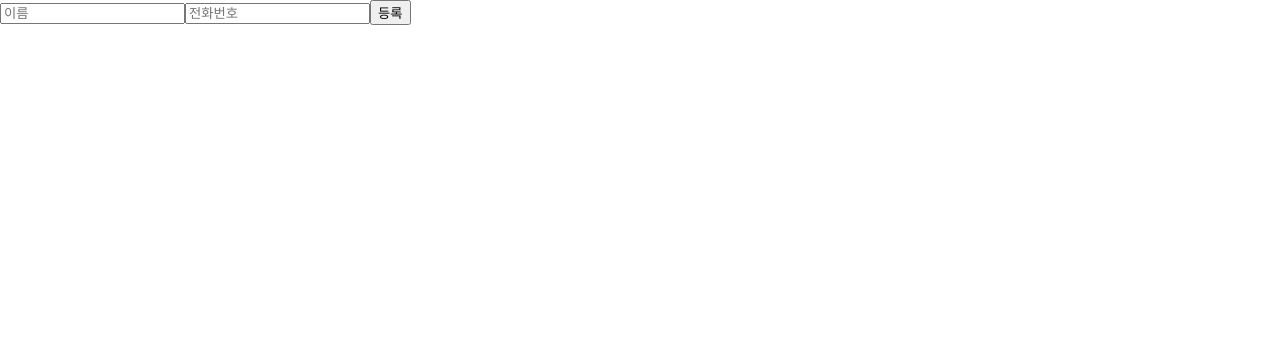
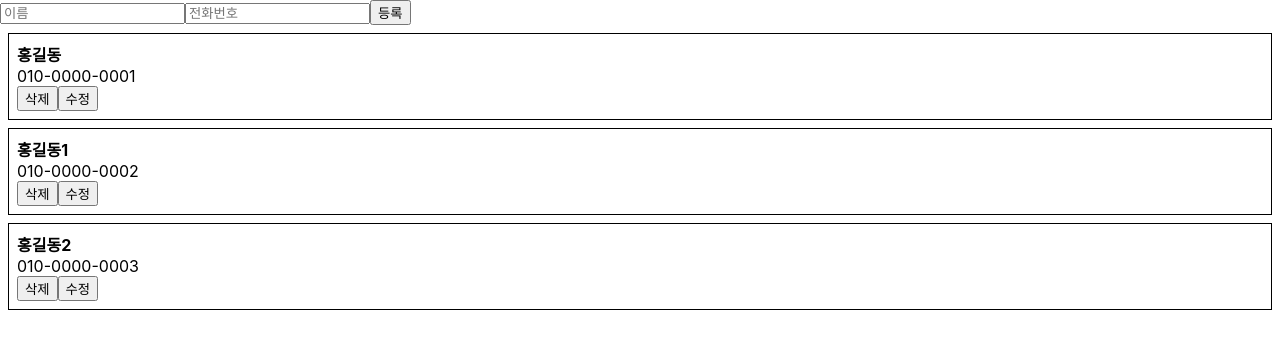
Before and after one commit to TonyJev93/react-sample-start, a React (Create React App) app: page / in a window 1280 px wide. Shown: the top 340 px of the page. Built offline with nearby package versions, Linux system fonts and the light colour scheme.

Commit message:
feat: shouldComponentUpdate 를 통한 최적화

```diff
--- a/src/App.js
+++ b/src/App.js
@@ -4,10 +4,26 @@
 
 class App extends Component {
 
-  id = 0;
+  id = 3;
 
   state = {
-    information: [],
+    information: [
+      {
+        id: 0,
+        userName: '홍길동',
+        phone: '010-0000-0001'
+      },
+      {
+        id: 1,
+        userName: '홍길동1',
+        phone: '010-0000-0002'
+      },
+      {
+        id: 2,
+        userName: '홍길동2',
+        phone: '010-0000-0003'
+      },
+    ],
   }
 
   handleCreate = (data) => {
--- a/src/components/PhoneInfo.js
+++ b/src/components/PhoneInfo.js
@@ -6,6 +6,14 @@
         userName: '',
         phone: ''
     }
+
+    shouldComponentUpdate(nextProps, nextState) {
+        if (this.state !== nextState) {
+            return true;
+        }
+        return this.props.info !== nextProps.info;
+    }
+
 
     handleRemove = () => {
         const {info, onRemove} = this.props;
```
